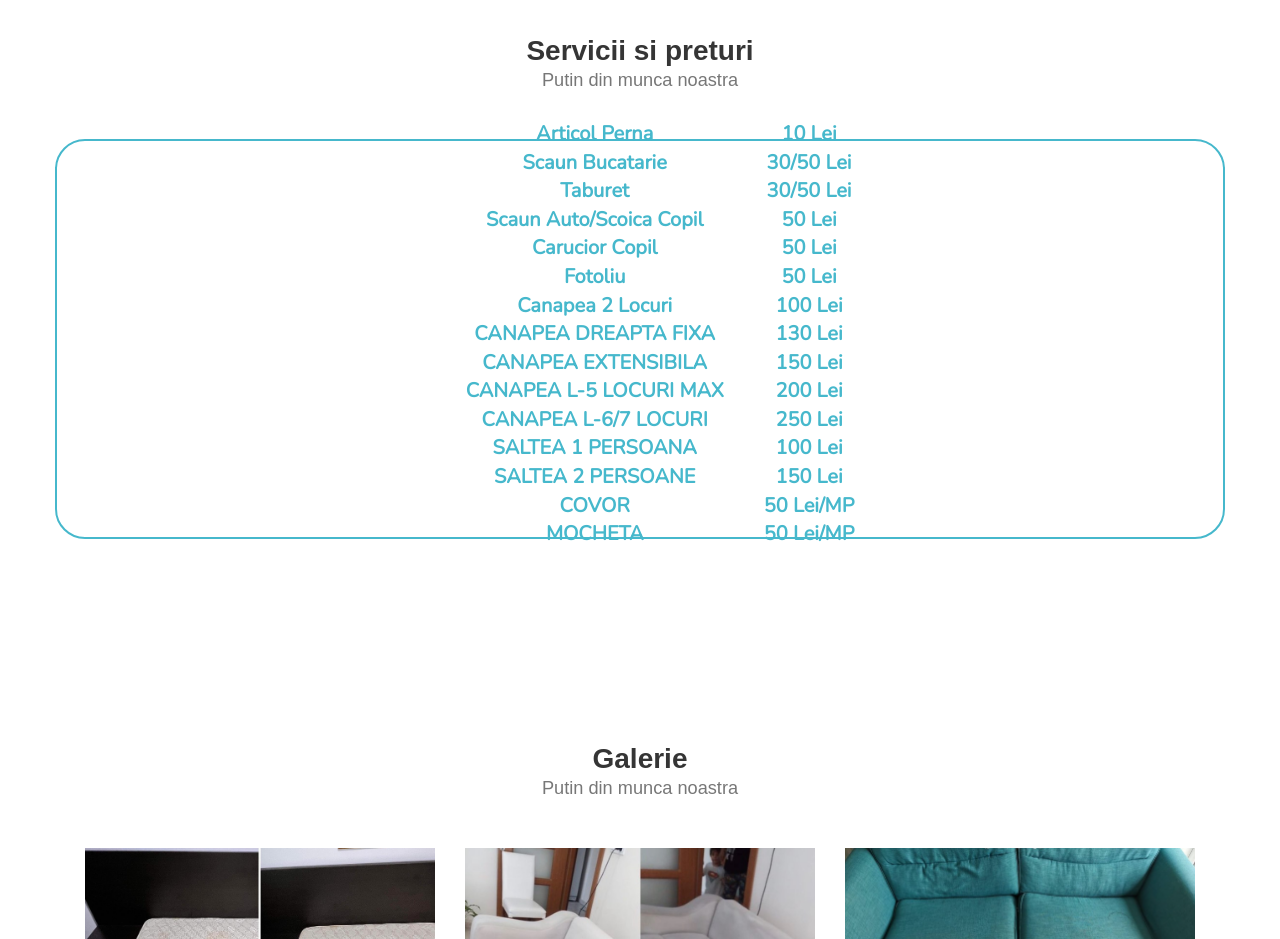
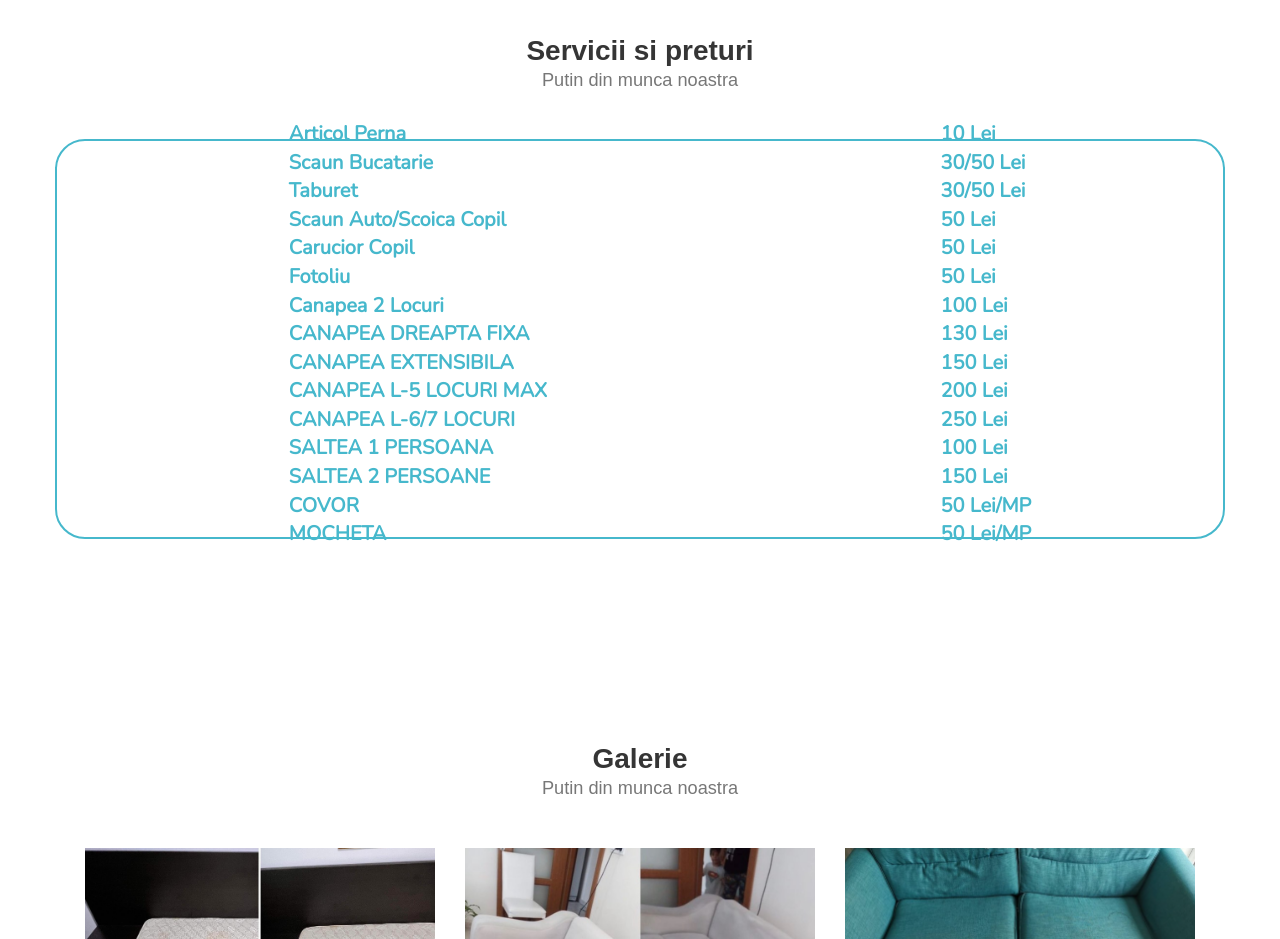
Before and after one commit to Dillassh/house-refresh, a plain HTML site: page index.html in a window 1280 px wide. Shown: the part 2120-3059 px from the top of the page. Drawn offline with nearby package versions, Linux system fonts and the light colour scheme; a web font is replaced by a local one.

Commit message:
items-added

```diff
--- a/css/houserefresh.css
+++ b/css/houserefresh.css
@@ -548,19 +548,21 @@
           height: 50vh;
           display: flex;
           flex-direction: row;
-          justify-content: center;
+          justify-content: space-around;
           align-items: center;
           text-decoration: none;
-          text-align: center;
+
           font-size: 2rem;
           color: #46b8cc;
           font-weight: 600;
           transition: 0.5s;
         }
 
+
+
         @media (max-width: 700px) {
           .servicii-container {
-            font-size: 3vw;
+            font-size: 3 vw;
           }
         }
 
```
Also changed, not shown: index.html (+1 -0 lines).
